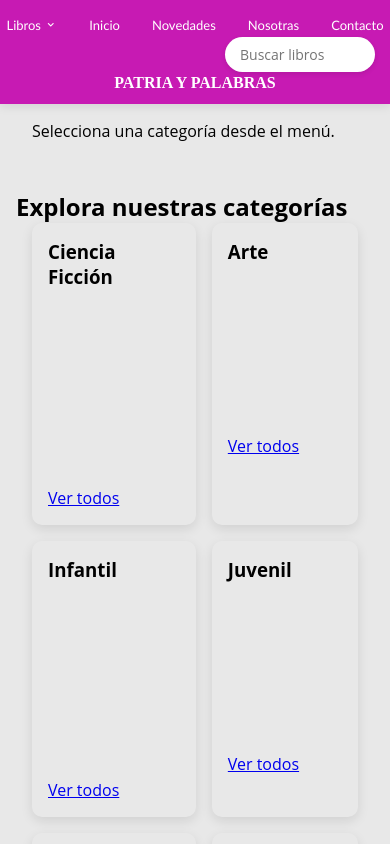
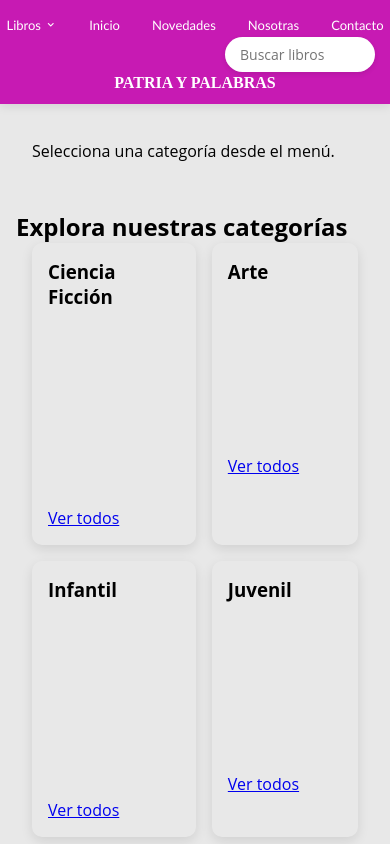
Before and after one commit to TOMY1337x/patria-y-palabras-web, a website with bundled scripts: page public/libros.html in a window 390 px wide. Shown: the top 844 px of the page. Built offline with nearby package versions, Linux system fonts and the light colour scheme; a web font is replaced by a local one.

Commit message:
Update libros_style.css

```diff
--- a/public/assets/css/libros_style.css
+++ b/public/assets/css/libros_style.css
@@ -781,7 +781,7 @@ body {
 
 @media (max-width: 768px) {
     body {
-        padding-top: calc(80px + env(safe-area-inset-top));
+        padding-top: calc(100px + env(safe-area-inset-top));
     }
 
     .nav-wrapper {
```
